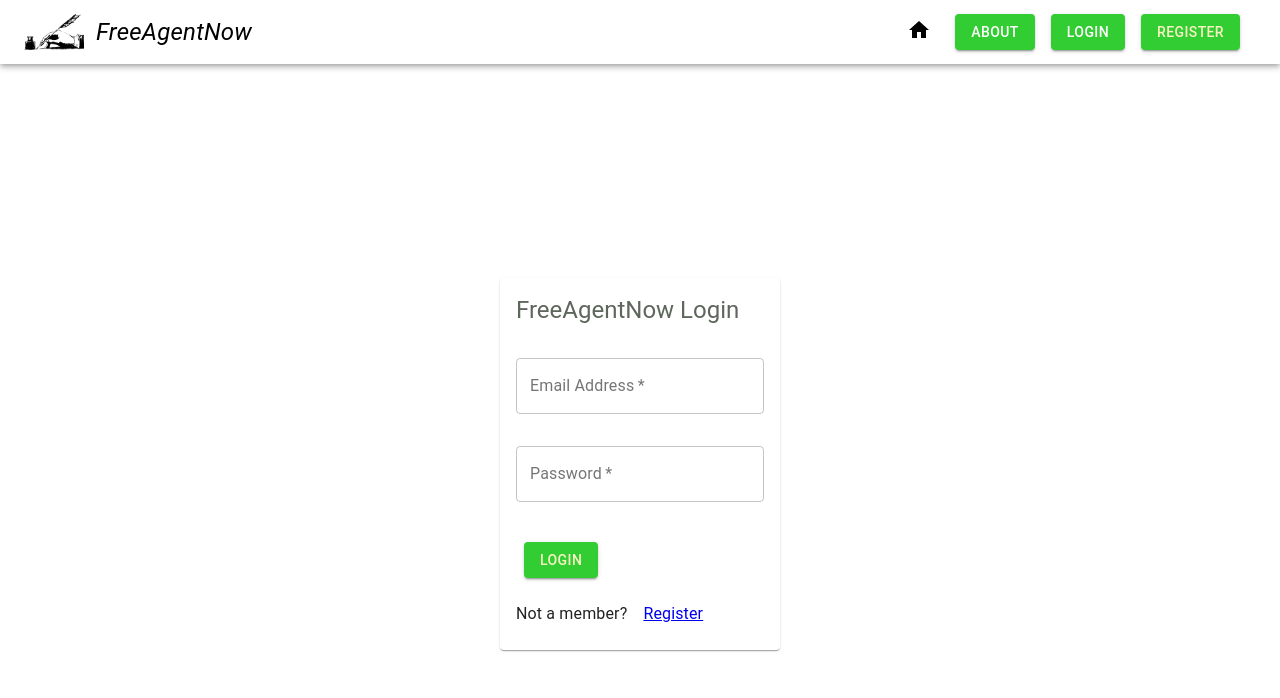
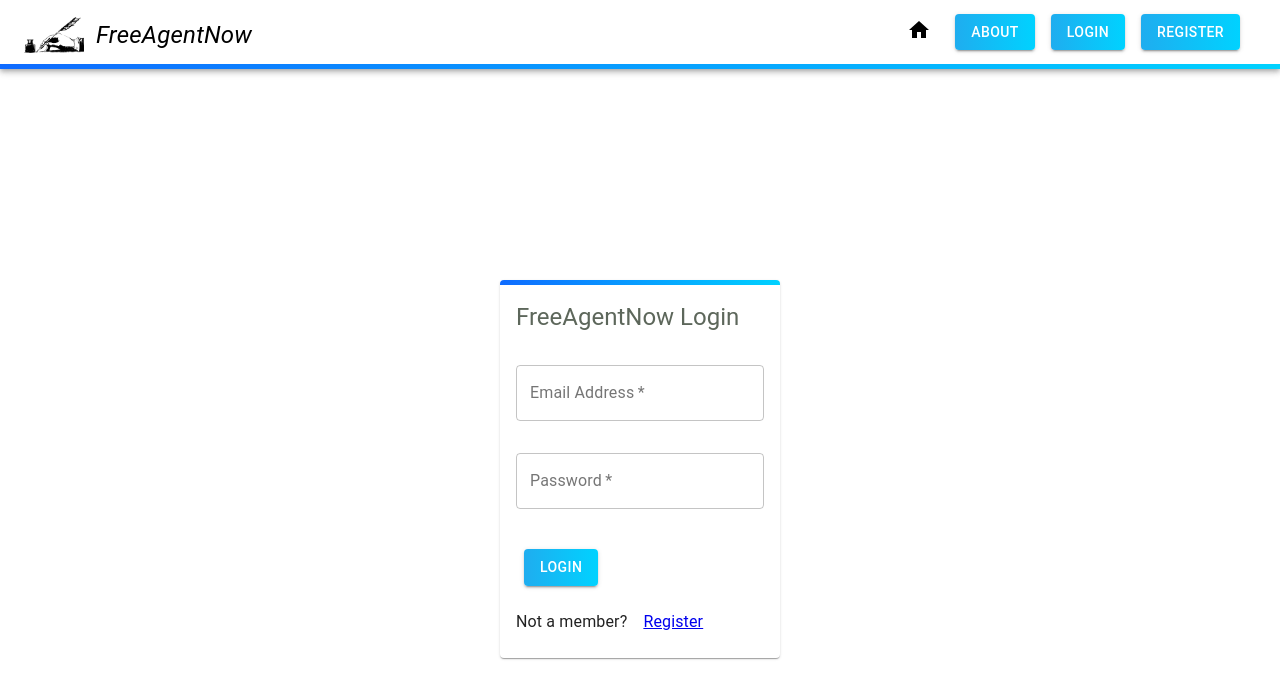
Before and after one commit to jayjscotto/fan-react, a React (Create React App) app in the folder client/: page /login in a window 1280 px wide. Shown: the top 698 px of the page. Built offline with nearby package versions, Linux system fonts and the light colour scheme.

Commit message:
new design for nav

```diff
--- a/client/src/Components/Appbar.js
+++ b/client/src/Components/Appbar.js
@@ -5,20 +5,6 @@ import { AppBar, Toolbar, Typography, Button } from '@material-ui/core';
 import { UserContext } from './UserContext';
 import HomeIcon from '@material-ui/icons/Home';
 import Logo from '../images/logo.png';
-
-
-let style = {
-
-  register: {
-    background: '#32CD32',
-    color: '#f7f3c2',
-    transition: 'all .2s ease-in-out',
-    '&:hover': {
-      transform: 'scale(1.1)',
-    }
-  }
-
-};
 
 
 const useStyles = makeStyles((theme) => ({
@@ -43,10 +29,15 @@ const useStyles = makeStyles((theme) => ({
     fontStyle: 'italic',
     color: '#000000',
     fontSize: '24px',
-    textDecoration: 'none'
+    textDecoration: 'none',
+    marginTop: '0.25em'
   },
   bar: {
-    background: '#FFFFFF',
+    background: '#FFF',
+    borderBottom: '5px solid',
+    borderImageSlice: '1',
+    borderWidth: '5px',
+    borderImageSource: 'linear-gradient(to left, #00d2ff, #0f6bff)'
     // padding: '2px'
   },
   homeLink: {
@@ -62,12 +53,13 @@ const useStyles = makeStyles((theme) => ({
     }
   },
   menuButton: {
-    background: '#32CD32',
+    background: 'linear-gradient(to left, #00d2ff, #1fadef)',
     color: '#FFFFFF',
+    fontWeight: '500',
     transition: 'all .2s ease-in-out',
     '&:hover': {
-      background: '#32CD32',
-      transform: 'scale(1.1)',
+      background: 'linear-gradient(to left, #00d2ff, #1fadef)',
+      transform: 'scale(1.04)',
       color: '#FFFFFF',
     }
   },
@@ -88,11 +80,7 @@ const useStyles = makeStyles((theme) => ({
     color: '#000000',
     display: 'flex',
     transition: 'all .2s ease-in-out',
-  },
-  register: {
-    background: '#32CD32',
-    color: '#f7f3c2'
-  },
+  }
 }));
 
 const Appbar = (props) => {
@@ -115,6 +103,7 @@ const Appbar = (props) => {
               <span> FreeAgentNow</span>
             </Link>
           </Typography>
+
           <Link className={(classes.link, classes.homeLink)} to='/'>
             <HomeIcon />
           </Link>
@@ -155,7 +144,7 @@ const Appbar = (props) => {
                 </Button>
               </Link>
               <Link className={classes.link} to='/register'>
-                <Button className={classes.menuButton} style={style.register} variant='contained'>
+                <Button className={classes.menuButton} variant='contained'>
                   Register
                 </Button>
               </Link>
--- a/client/src/Pages/Login.js
+++ b/client/src/Pages/Login.js
@@ -15,7 +15,7 @@ import API from '../Utils/API';
 
 let style = {
   box: {
-    margin: 'auto'
+    margin: 'auto',
   },
   input: {
     display: 'block',
@@ -25,8 +25,8 @@ let style = {
     color: '#5D675B'
   },
   login: {
-    background: '#32CD32',
-    color: '#f7f3c2'
+    background: 'linear-gradient(to left, #00d2ff, #1fadef)',
+    color: '#FFFFFF'
   },
   register: {
     marginLeft: '1em'
@@ -68,6 +68,11 @@ const Login = props => {
     >
       <Grid item>
         <Card className='container' style={style.box}>
+          <div
+          style={{ borderTop: '5px solid',
+          borderRadius: '10px',
+          borderImageSlice: '1',
+          borderImageSource: 'linear-gradient(to left, #00d2ff, #0f6bff)'}} />
           <CardContent>
             <Typography style={style.action} variant='h5'>
               FreeAgentNow Login
```
